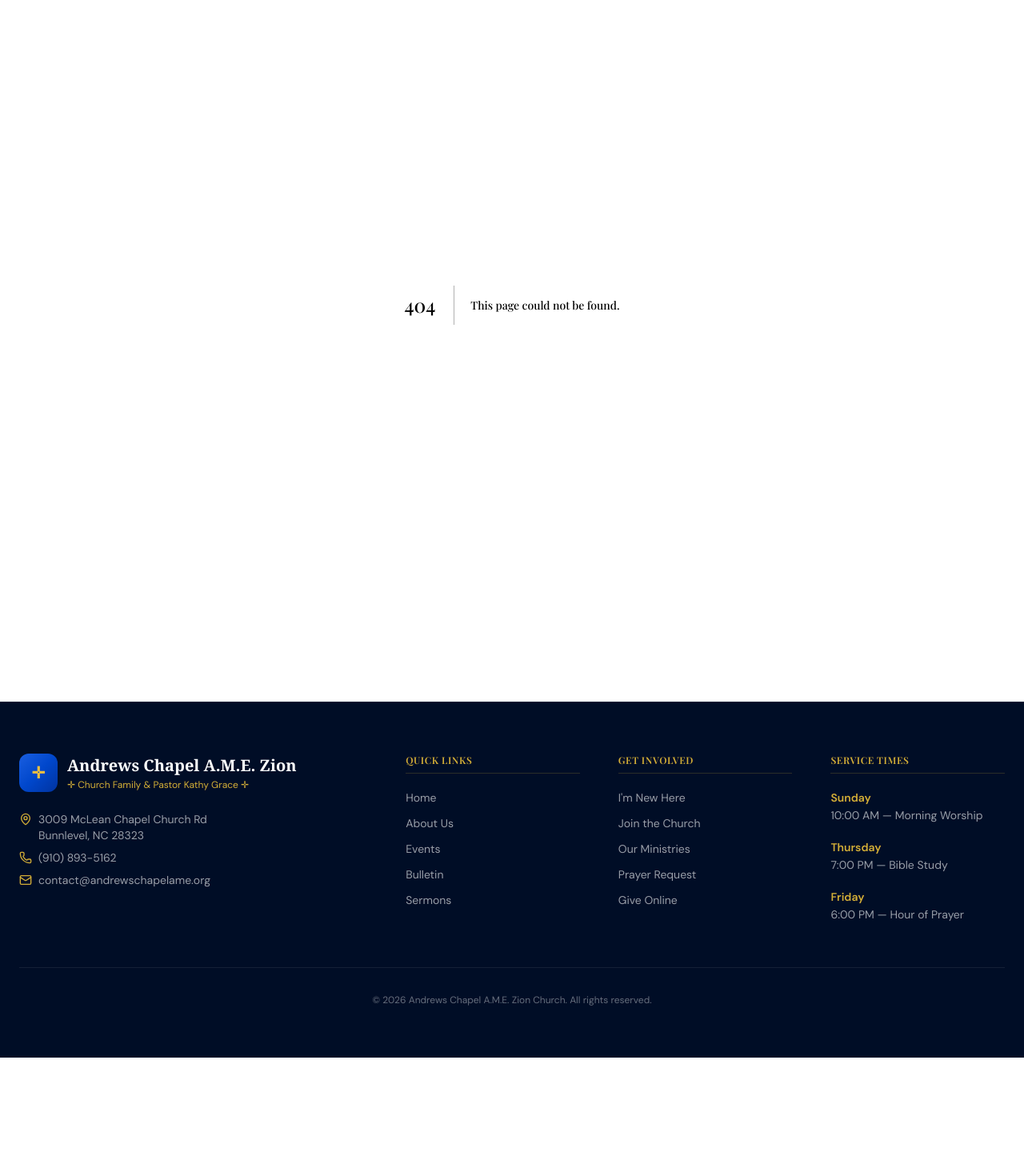
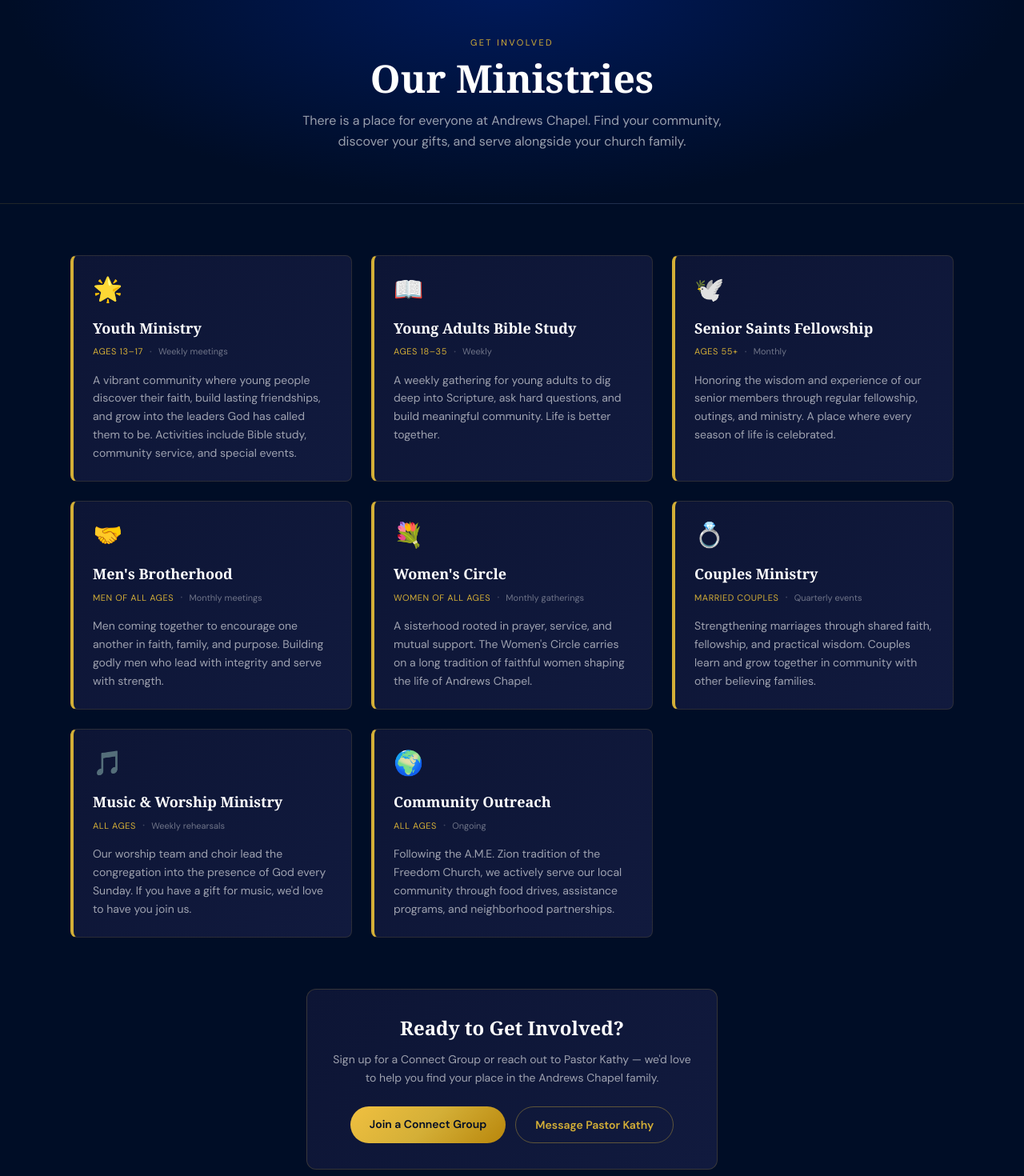
Before and after one commit to CMjmc86/andrews-chapel-next, a Next.js app: page /ministries in a window 1280 px wide. Before the commit this address had no page. Shown: the part 100-1570 px from the top of the page at 80% size. Before the commit the page ends 1422 px from the top, so only its background shows below. Built offline with nearby package versions, Linux system fonts and the light colour scheme; a web font is replaced by a local one.

Commit message:
Updated Ministries page

```diff
--- /dev/null
+++ b/src/app/ministries/page.tsx
@@ -0,0 +1,150 @@
+import Link from "next/link";
+
+const ministries = [
+  {
+    name: "Youth Ministry",
+    ages: "Ages 13–17",
+    schedule: "Weekly meetings",
+    desc: "A vibrant community where young people discover their faith, build lasting friendships, and grow into the leaders God has called them to be. Activities include Bible study, community service, and special events.",
+    icon: "🌟",
+  },
+  {
+    name: "Young Adults Bible Study",
+    ages: "Ages 18–35",
+    schedule: "Weekly",
+    desc: "A weekly gathering for young adults to dig deep into Scripture, ask hard questions, and build meaningful community. Life is better together.",
+    icon: "📖",
+  },
+  {
+    name: "Senior Saints Fellowship",
+    ages: "Ages 55+",
+    schedule: "Monthly",
+    desc: "Honoring the wisdom and experience of our senior members through regular fellowship, outings, and ministry. A place where every season of life is celebrated.",
+    icon: "🕊️",
+  },
+  {
+    name: "Men's Brotherhood",
+    ages: "Men of all ages",
+    schedule: "Monthly meetings",
+    desc: "Men coming together to encourage one another in faith, family, and purpose. Building godly men who lead with integrity and serve with strength.",
+    icon: "🤝",
+  },
+  {
+    name: "Women's Circle",
+    ages: "Women of all ages",
+    schedule: "Monthly gatherings",
+    desc: "A sisterhood rooted in prayer, service, and mutual support. The Women's Circle carries on a long tradition of faithful women shaping the life of Andrews Chapel.",
+    icon: "💐",
+  },
+  {
+    name: "Couples Ministry",
+    ages: "Married couples",
+    schedule: "Quarterly events",
+    desc: "Strengthening marriages through shared faith, fellowship, and practical wisdom. Couples learn and grow together in community with other believing families.",
+    icon: "💍",
+  },
+  {
+    name: "Music & Worship Ministry",
+    ages: "All ages",
+    schedule: "Weekly rehearsals",
+    desc: "Our worship team and choir lead the congregation into the presence of God every Sunday. If you have a gift for music, we'd love to have you join us.",
+    icon: "🎵",
+  },
+  {
+    name: "Community Outreach",
+    ages: "All ages",
+    schedule: "Ongoing",
+    desc: "Following the A.M.E. Zion tradition of the Freedom Church, we actively serve our local community through food drives, assistance programs, and neighborhood partnerships.",
+    icon: "🌍",
+  },
+];
+
+const cardStyle = {
+  background: "linear-gradient(135deg, #0d1535, #111a3e)",
+  border: "1px solid rgba(212,175,55,0.15)",
+  borderLeft: "4px solid #D4AF37",
+  borderRadius: "0.5rem",
+};
+
+export default function MinistriesPage() {
+  return (
+    <>
+      {/* Page Hero */}
+      <section
+        className="py-16 text-center"
+        style={{
+          background: "radial-gradient(ellipse at top, #001A5C 0%, #000D26 70%)",
+          borderBottom: "1px solid rgba(212,175,55,0.15)",
+        }}
+      >
+        <div className="mx-auto max-w-7xl px-4 sm:px-6">
+          <div className="text-[11px] uppercase tracking-[0.22em] text-[#D4AF37] mb-3">
+            Get Involved
+          </div>
+          <h1 className="font-serif text-4xl sm:text-5xl font-bold text-white mb-4">
+            Our Ministries
+          </h1>
+          <p className="text-white/60 max-w-xl mx-auto leading-relaxed">
+            There is a place for everyone at Andrews Chapel. Find your community,
+            discover your gifts, and serve alongside your church family.
+          </p>
+        </div>
+      </section>
+
+      {/* Ministries Grid */}
+      <section className="py-16">
+        <div className="mx-auto max-w-6xl px-4 sm:px-6">
+          <div className="grid sm:grid-cols-2 lg:grid-cols-3 gap-6">
+            {ministries.map((m) => (
+              <div key={m.name} className="p-6" style={cardStyle}>
+                <div className="text-3xl mb-4">{m.icon}</div>
+                <h3 className="font-serif text-lg font-semibold text-white mb-1">{m.name}</h3>
+                <div className="flex items-center gap-2 mb-3">
+                  <span className="text-[11px] text-[#D4AF37] uppercase tracking-wider">{m.ages}</span>
+                  <span className="text-white/20">·</span>
+                  <span className="text-[11px] text-white/40">{m.schedule}</span>
+                </div>
+                <p className="text-white/60 text-sm leading-relaxed">{m.desc}</p>
+              </div>
+            ))}
+          </div>
+
+          {/* CTA */}
+          <div className="mt-16 text-center">
+            <div
+              className="inline-block p-8 rounded-xl"
+              style={{
+                background: "linear-gradient(135deg, #0d1535, #111a3e)",
+                border: "1px solid rgba(212,175,55,0.2)",
+              }}
+            >
+              <h2 className="font-serif text-2xl font-bold text-white mb-3">
+                Ready to Get Involved?
+              </h2>
+              <p className="text-white/60 text-sm leading-relaxed mb-6 max-w-md">
+                Sign up for a Connect Group or reach out to Pastor Kathy — we&apos;d love to help
+                you find your place in the Andrews Chapel family.
+              </p>
+              <div className="flex flex-wrap justify-center gap-3">
+                <Link
+                  href="/get-connected/connect-groups"
+                  className="px-6 py-3 text-sm font-semibold rounded-full text-[#000D26] hover:opacity-90 transition-opacity"
+                  style={{ background: "linear-gradient(135deg, #F0C040, #D4AF37, #B8860B)" }}
+                >
+                  Join a Connect Group
+                </Link>
+                <Link
+                  href="/get-connected/message-pastor"
+                  className="px-6 py-3 text-sm font-semibold rounded-full text-[#D4AF37] hover:bg-white/5 transition-colors"
+                  style={{ border: "1px solid rgba(212,175,55,0.4)" }}
+                >
+                  Message Pastor Kathy
+                </Link>
+              </div>
+            </div>
+          </div>
+        </div>
+      </section>
+    </>
+  );
+}
```
